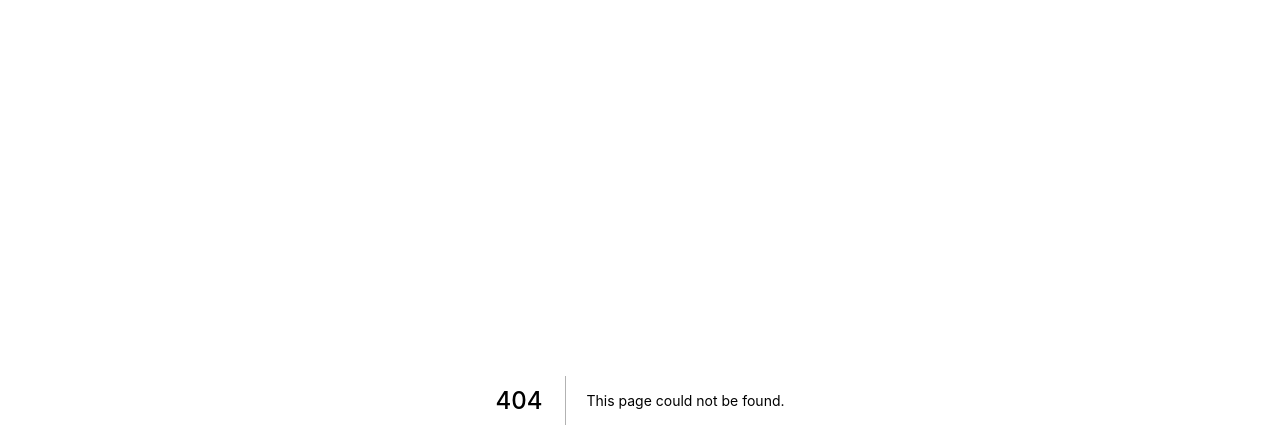
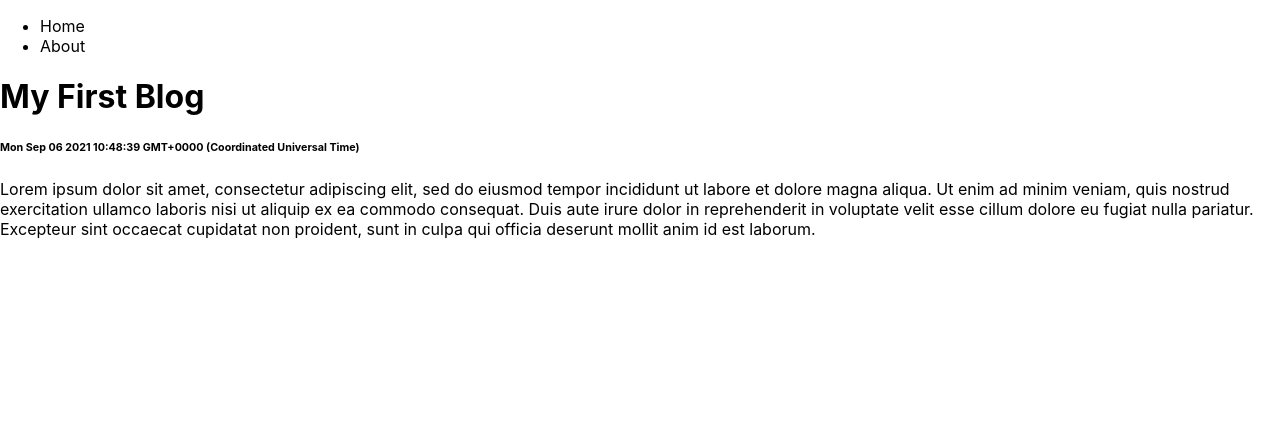
Before and after one commit to Sonika-gupta/blog, a Next.js app: page /blog/first in a window 1280 px wide. Before the commit this address had no page. Shown: the top 448 px of the page. Built offline with nearby package versions, Linux system fonts and the light colour scheme.

Commit message:
Basic Structure and Navigation

```diff
--- /dev/null
+++ b/lib/data.js
@@ -0,0 +1,23 @@
+export const blogPosts = [
+  {
+    title: 'My First Blog',
+    slug: 'first',
+    date: new Date().toString(),
+    content:
+      'Lorem ipsum dolor sit amet, consectetur adipiscing elit, sed do eiusmod tempor incididunt ut labore et dolore magna aliqua. Ut enim ad minim veniam, quis nostrud exercitation ullamco laboris nisi ut aliquip ex ea commodo consequat. Duis aute irure dolor in reprehenderit in voluptate velit esse cillum dolore eu fugiat nulla pariatur. Excepteur sint occaecat cupidatat non proident, sunt in culpa qui officia deserunt mollit anim id est laborum.'
+  },
+  {
+    title: 'The secondth!',
+    slug: 'second',
+    date: new Date().toString(),
+    content:
+      'Lorem ipsum dolor sit amet, consectetur adipiscing elit, sed do eiusmod tempor incididunt ut labore et dolore magna aliqua. Ut enim ad minim veniam, quis nostrud exercitation ullamco laboris nisi ut aliquip ex ea commodo consequat. Duis aute irure dolor in reprehenderit in voluptate velit esse cillum dolore eu fugiat nulla pariatur. Excepteur sint occaecat cupidatat non proident, sunt in culpa qui officia deserunt mollit anim id est laborum.'
+  },
+  {
+    title: 'Third Blog',
+    slug: 'third',
+    date: new Date().toString(),
+    content:
+      'Lorem ipsum dolor sit amet, consectetur adipiscing elit, sed do eiusmod tempor incididunt ut labore et dolore magna aliqua. Ut enim ad minim veniam, quis nostrud exercitation ullamco laboris nisi ut aliquip ex ea commodo consequat. Duis aute irure dolor in reprehenderit in voluptate velit esse cillum dolore eu fugiat nulla pariatur. Excepteur sint occaecat cupidatat non proident, sunt in culpa qui officia deserunt mollit anim id est laborum.'
+  }
+]
--- a/pages/_app.js
+++ b/pages/_app.js
@@ -1,7 +1,22 @@
 import '../styles/globals.css'
+import Link from 'next/link'
 
-function MyApp({ Component, pageProps }) {
-  return <Component {...pageProps} />
+function MyApp ({ Component, pageProps }) {
+  return (
+    <div>
+      <nav>
+        <ul>
+          <li>
+            <Link href='/'>Home</Link>
+          </li>
+          <li>
+            <Link href='/about'>About</Link>
+          </li>
+        </ul>
+      </nav>
+      <Component {...pageProps} />
+    </div>
+  )
 }
 
 export default MyApp
--- /dev/null
+++ b/pages/blog/[slug].js
@@ -0,0 +1,32 @@
+import Head from 'next/head'
+import { blogPosts } from '../../lib/data'
+
+export default function BlogPage ({ title, date, content }) {
+  return (
+    <div>
+      <Head>
+        <title>{title}</title>
+        <meta name='description' content='Generated by create next app' />
+        <link rel='icon' href='/favicon.ico' />
+      </Head>
+
+      <main>
+        <h1>{title}</h1>
+        <h6>{date}</h6>
+        <p>{content}</p>
+      </main>
+    </div>
+  )
+}
+
+export async function getStaticProps (context) {
+  console.log('context', context)
+  return { props: blogPosts.find(item => item.slug === context.params.slug) }
+}
+
+export async function getStaticPaths () {
+  return {
+    paths: blogPosts.map(item => ({ params: { slug: item.slug } })),
+    fallback: false
+  }
+}
```
Also changed, not shown: pages/about.js (added, +17 -0 lines), pages/index.js (+10 -1 lines).
